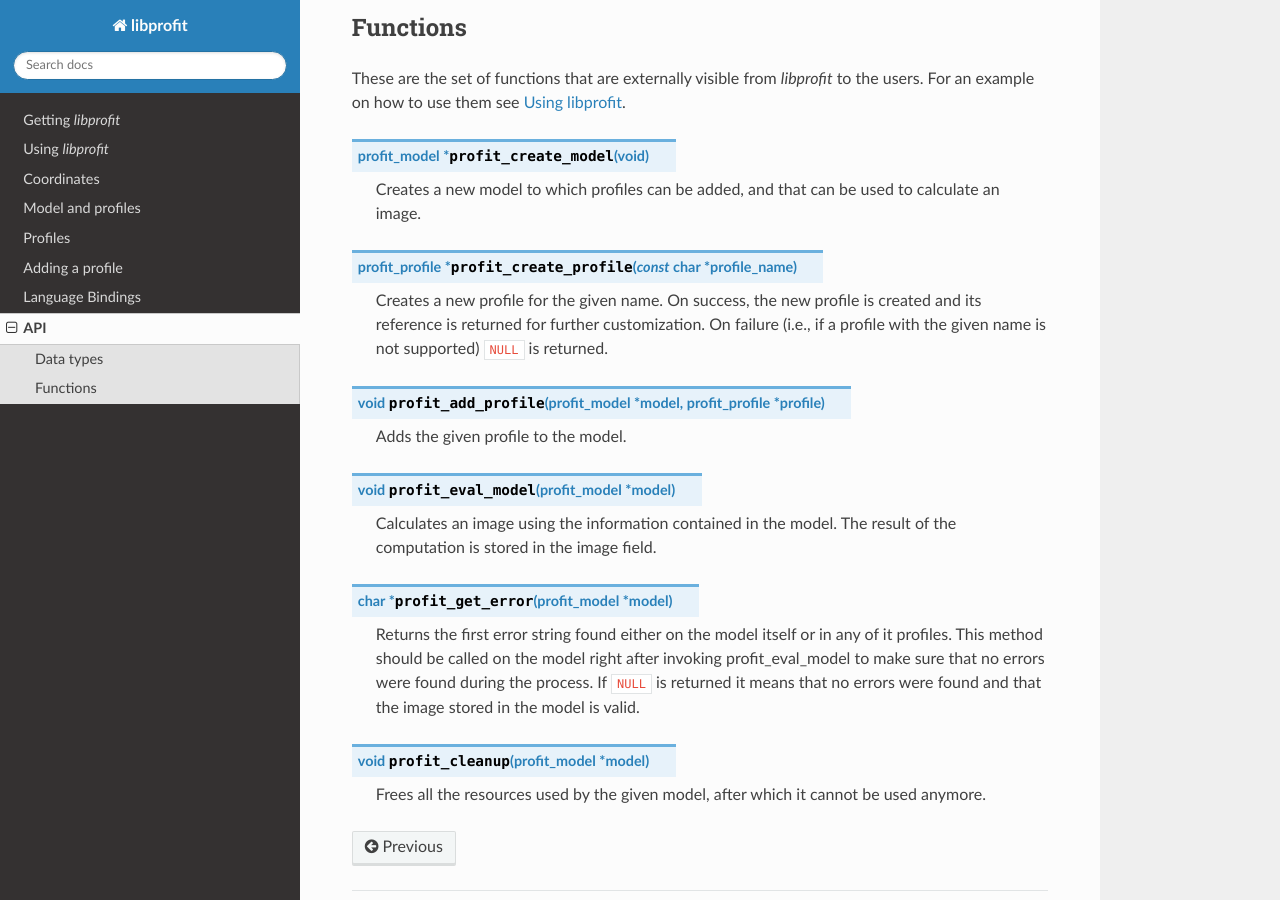
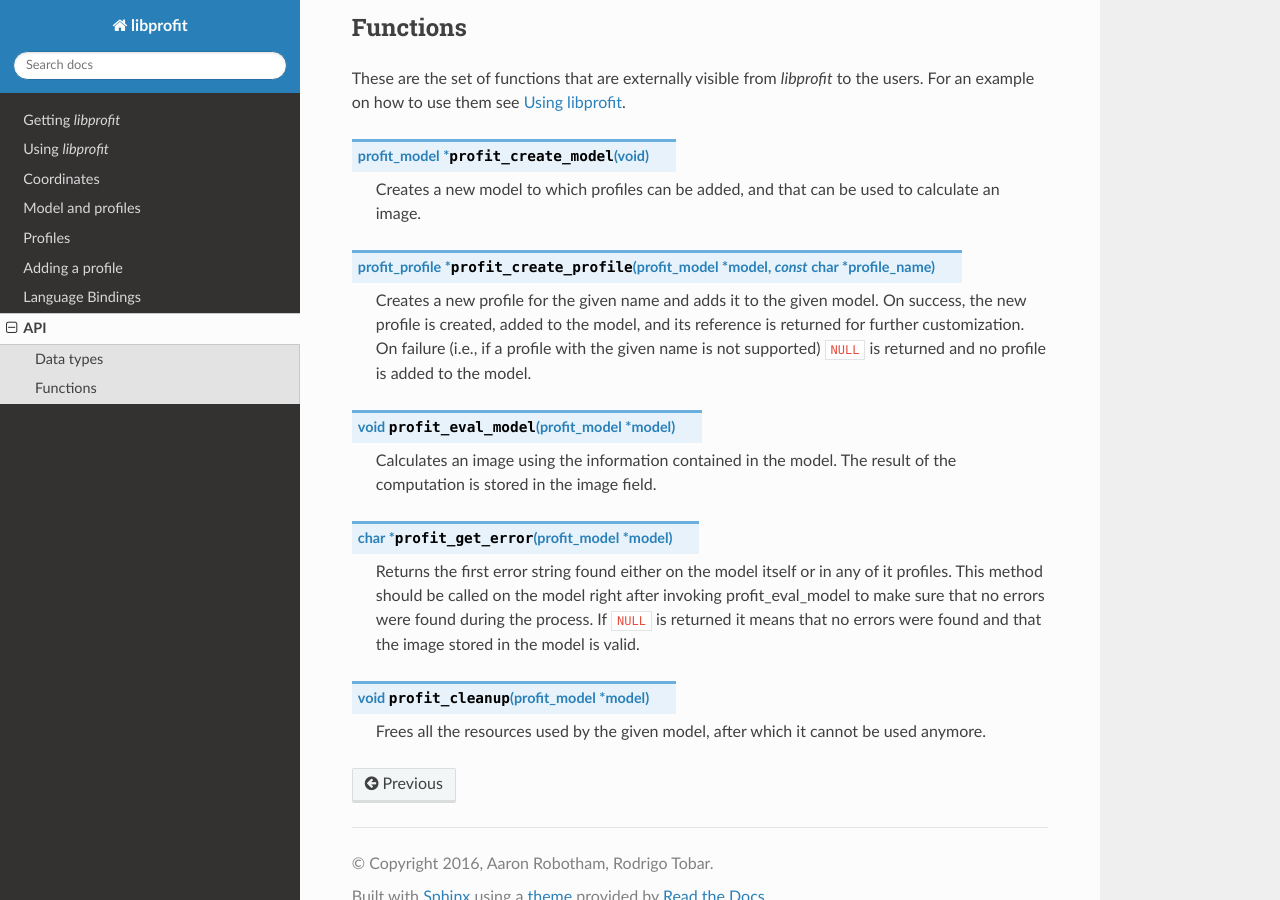
Before and after one commit to ICRAR/libprofit, a Sphinx documentation site: the page built from docs/api.rst, in a window 1280 px wide and 900 px high, scrolled down 2407 px. Built offline with Sphinx 7.4.7 and the Read the Docs theme 2.0.0, drawn with Linux system fonts in a browser that asks for light colours.

Commit message:
profit: removing profit_add_profile
Now profiles are added to the model immediately after being created, which
changes the signature of profit_create_profile and removes the need for
profit_add_profile. This makes the interfaces simpler to use as there are less
calls that are needed.

Signed-off-by: Rodrigo Tobar <rtobar@icrar.org>

```diff
--- a/docs/api.rst
+++ b/docs/api.rst
@@ -140,17 +140,13 @@
    Creates a new model to which profiles can be added, and that can
    be used to calculate an image.
 
-.. function:: profit_profile * profit_create_profile(const char * profile_name)
+.. function:: profit_profile * profit_create_profile(profit_model * model, const char * profile_name)
 
-   Creates a new profile for the given name.
-   On success, the new profile is created and its reference is returned for
-   further customization.
+   Creates a new profile for the given name and adds it to the given model.
+   On success, the new profile is created, added to the model,
+   and its reference is returned for further customization.
    On failure (i.e., if a profile with the given name is not supported)
-   ``NULL`` is returned.
-
-.. function:: void profit_add_profile(profit_model * model, profit_profile * profile)
-
-   Adds the given profile to the model.
+   ``NULL`` is returned and no profile is added to the model.
 
 .. function:: void profit_eval_model(profit_model * model)
 
```
Also changed, not shown: docs/usage.rst (+2 -6 lines), 3 other files.
